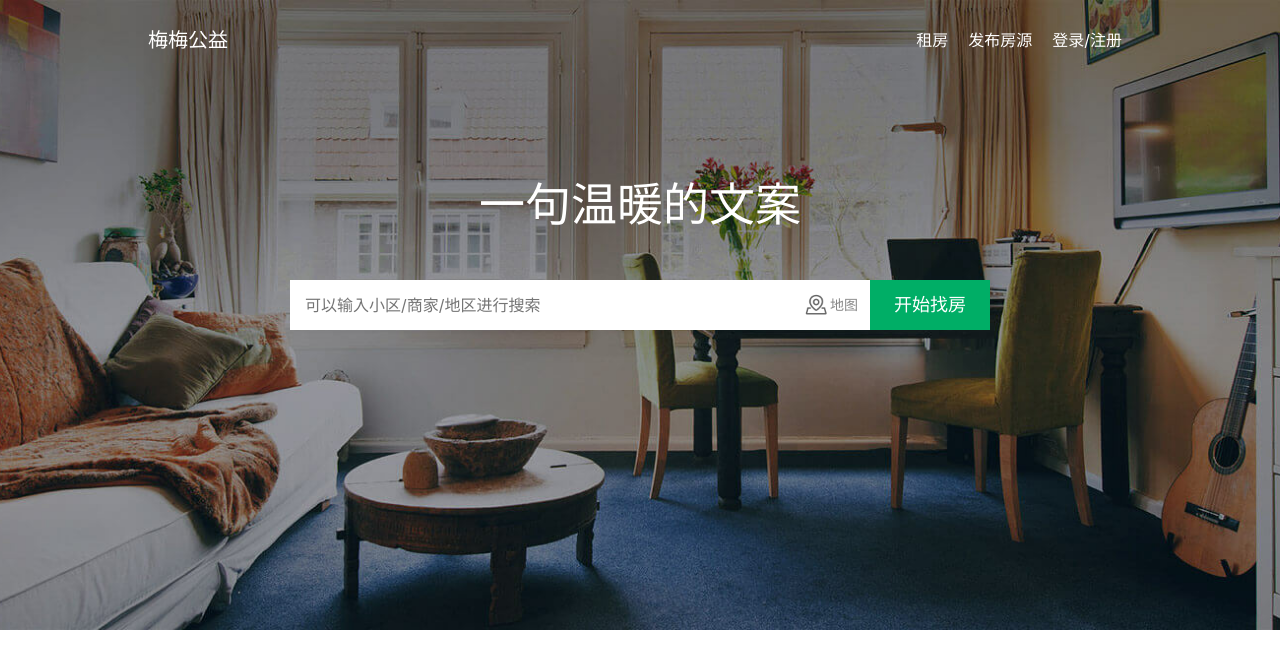
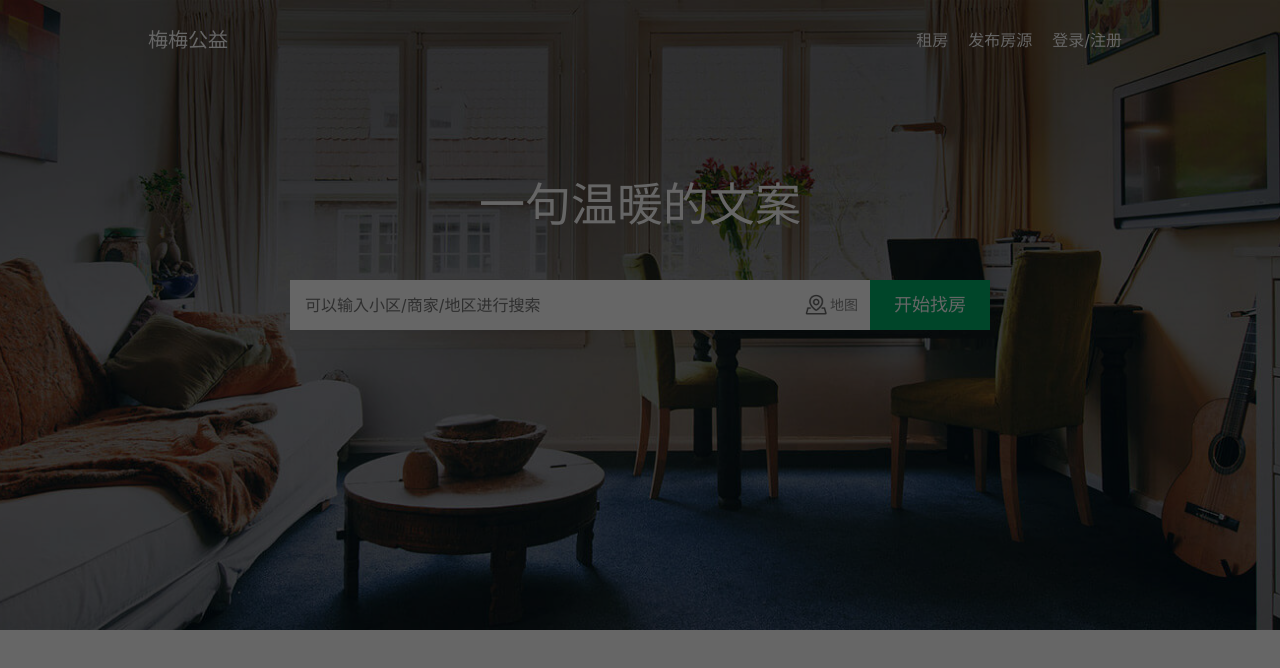
Before and after one commit to dogdogbrother/beijing-renting-front, a Next.js app: page /home in a window 1280 px wide. Both pictures are taken after a click on the item "登录/注册". Shown: the top 668 px of the page. Built offline with nearby package versions, Linux system fonts and the light colour scheme.

Commit message:
自定义modal

```diff
--- /dev/null
+++ b/components/createPortal/index.js
@@ -0,0 +1,16 @@
+import { useEffect } from 'react'
+import ReactDOM from 'react-dom'
+const CreatePortal = (props) => {
+  const body = document.querySelector("body")
+  const el = document.createElement("div")
+  useEffect(() => {
+    el.setAttribute("id", "portal-root")
+    body.appendChild(el)
+    return () => {
+      body.removeChild(el)
+    }
+  }, [])
+  return ReactDOM.createPortal(props.children, el)
+}
+
+export default CreatePortal;
--- /dev/null
+++ b/components/modal/index.js
@@ -0,0 +1,17 @@
+import Createportal from '../createPortal'
+import Styled from './style.module.scss'
+
+const Modal = (props) => {
+  const { show, children, onClose } = props
+  return <>
+    {
+      show ? <Createportal >
+        <div className={Styled.modal}>
+          {children}
+        </div>
+      </Createportal> : null
+    }
+  </>
+}
+
+export default Modal
--- /dev/null
+++ b/components/modal/style.module.scss
@@ -0,0 +1,9 @@
+.modal {
+  position: fixed;
+  z-index: 999;
+  top: 0;
+  bottom: 0;
+  left: 0;
+  right: 0;
+  background-color: rgba(0,0,0,0.6);
+}
--- a/pages/home/index.js
+++ b/pages/home/index.js
@@ -1,8 +1,14 @@
+import { useState } from 'react'
 import Link from 'next/link'
 import styled from './style.module.scss'
 import Search from './component/search'
+import Modal from '../../components/modal'
 
 const Home = () => {
+  const [show, setShow] = useState(false)
+  const onOpenLogin = () => {
+    setShow(true)
+  }
   return (
     <div className={styled.wrapper}>
       <div className={styled.view}>
@@ -11,7 +17,7 @@ const Home = () => {
           <ul>
             <li><Link href="/renting">租房</Link></li>
             <li><Link href="/publish">发布房源</Link></li>
-            <li>登录/注册</li>
+            <li onClick={onOpenLogin}>登录/注册</li>
           </ul>
         </header>
         <section className={styled.main}>
@@ -19,6 +25,9 @@ const Home = () => {
           <Search />
         </section>
       </div>
+      <Modal show={show}>
+
+      </Modal>
     </div>
   )
 }
```
Also changed, not shown: pages/map/index.js (added, +16 -0 lines), components/createPortal/style.module.scss (added).
